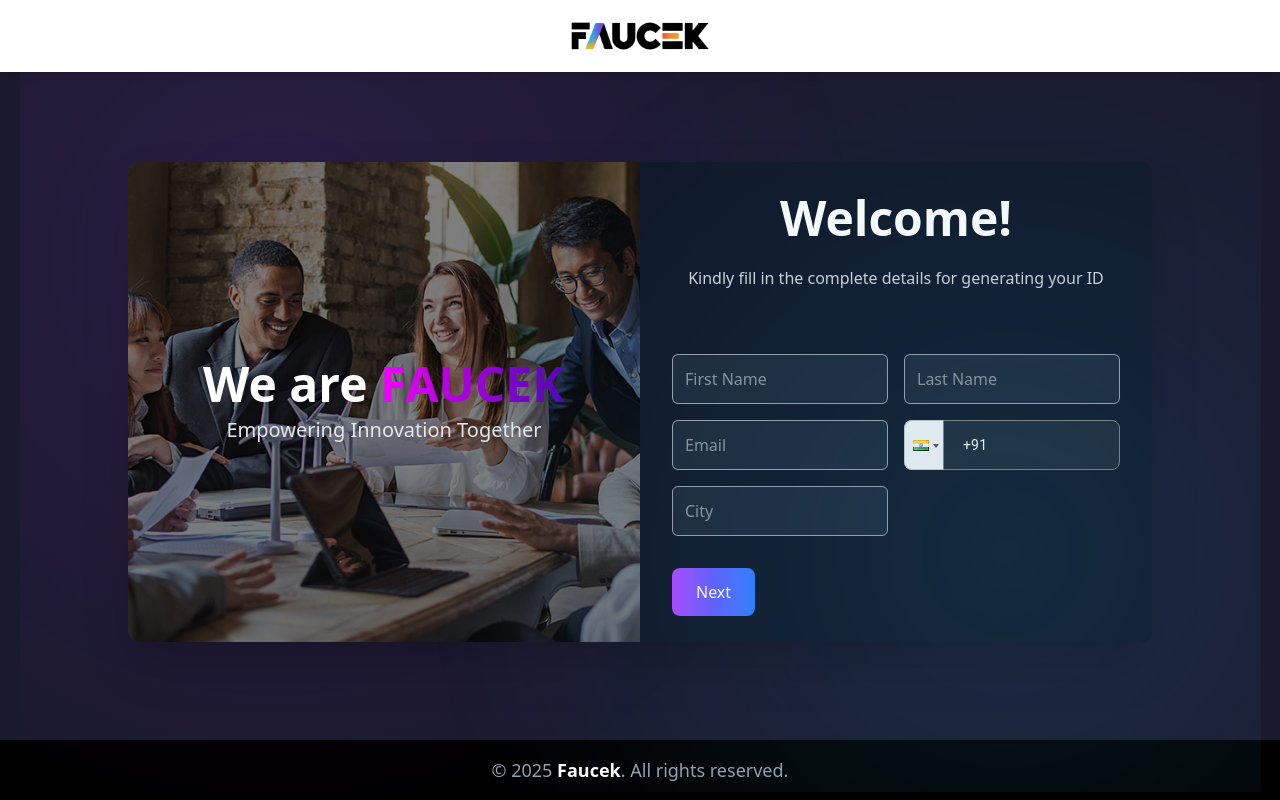
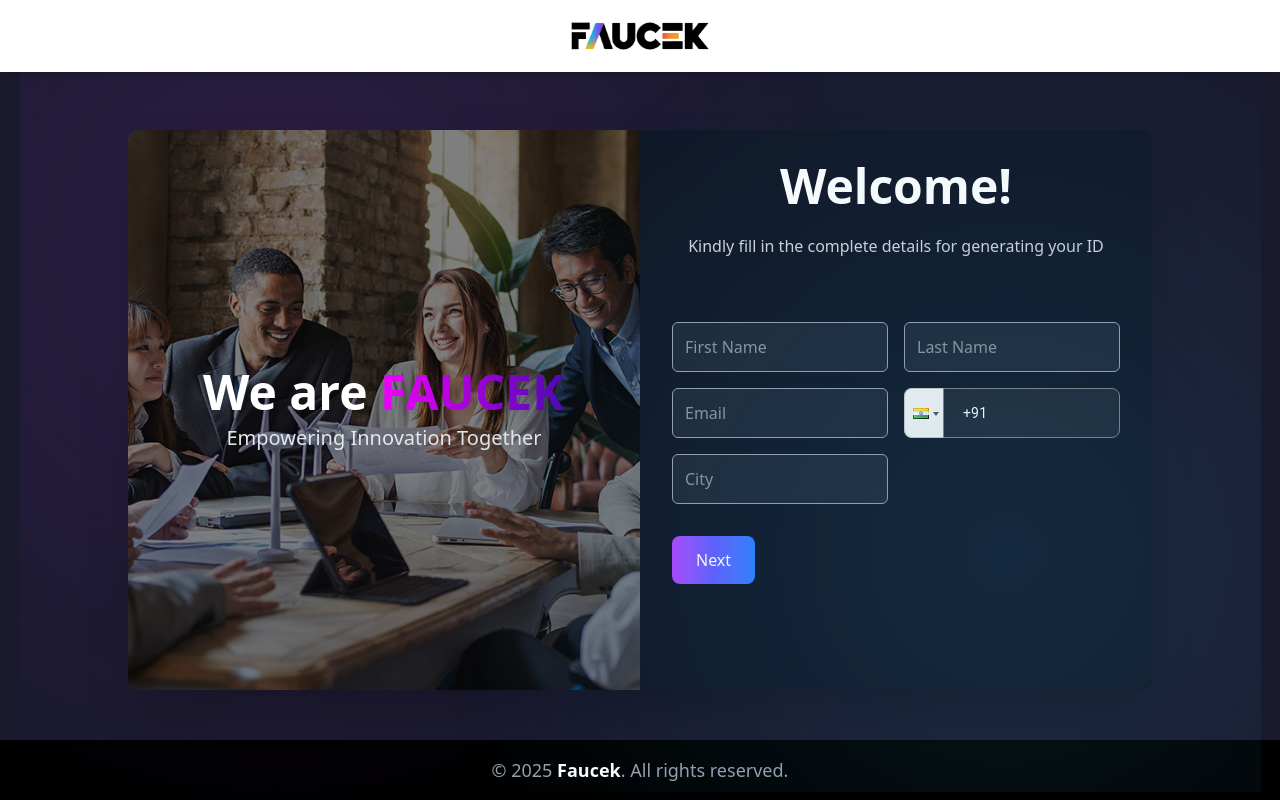
Before and after one commit to kartikrathod23/faucek-employee-badge, a React (Vite) app: page / in a window 1280 px wide. Built offline with nearby package versions, Linux system fonts and the light colour scheme.

Commit message:
change frontend (height of form)

```diff
--- a/src/pages/MultiStepForm.jsx
+++ b/src/pages/MultiStepForm.jsx
@@ -274,8 +274,8 @@
             </nav>
 
             {/* Main Content */}
-            <main className="flex-1 pt-16 flex items-center justify-center px-6 overflow-hidden">
-                <div className="flex flex-col md:flex-row max-w-5xl w-full h-[60vh] rounded-xl overflow-hidden shadow-2xl backdrop-blur-md bg-gradient-to-br from-gray-800 via-gray-900 to-black animate__animated animate__fadeInUp">
+            <main className="flex-1 pt-20 flex items-center justify-center px-6 overflow-hidden">
+                <div className="flex flex-col md:flex-row max-w-5xl w-full h-[70vh] rounded-xl overflow-hidden shadow-2xl backdrop-blur-md bg-gradient-to-br from-gray-800 via-gray-900 to-black animate__animated animate__fadeInUp">
 
                     {/* Banner Section */}
                     <div className="relative w-full md:w-1/2 h-1/3 md:h-full">
```
